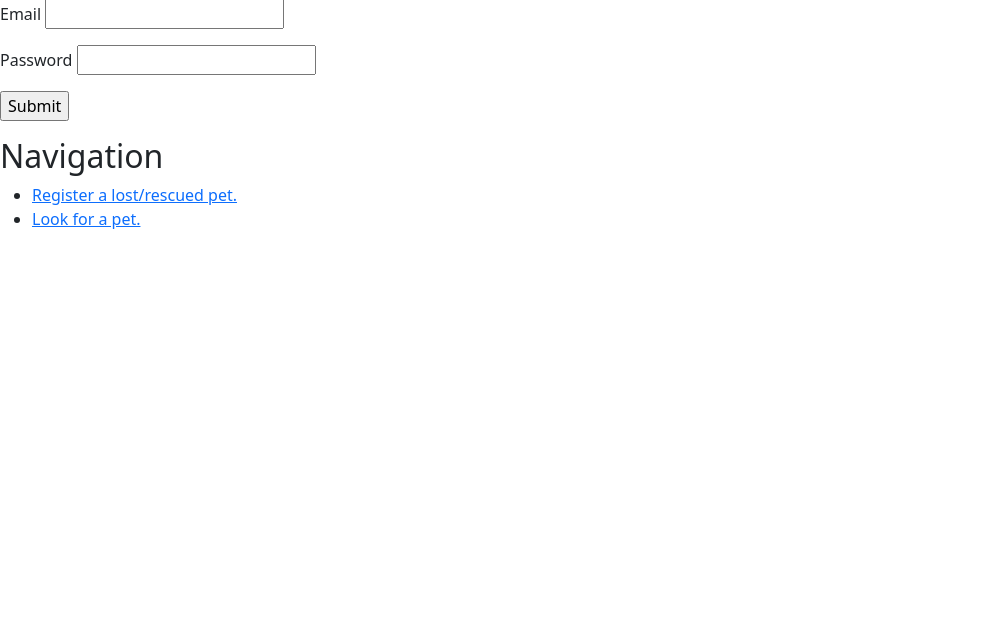
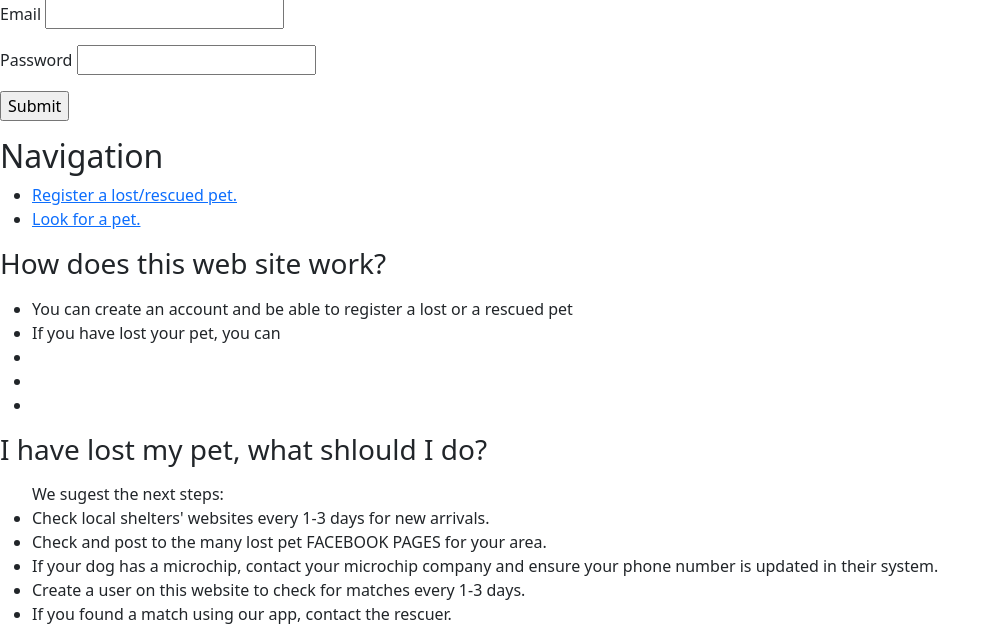
Before and after one commit to Yesicanmendoza/final_project, a Flask app: page / in a window 1280 px wide. Shown: the part 380-1022 px from the top of the page, without its empty margins (0-1001 px from the left). Before the commit the page ends 609 px from the top, so only its background shows below. Run offline with Flask 2, Linux system fonts and the light colour scheme; some libraries are stand-ins or nearby versions.

Commit message:
Updating templates

```diff
--- a/static/styles.css
+++ b/static/styles.css
@@ -8,7 +8,7 @@
 img {
     height: 200px;
     width: 200px;
-    border: 2px solid green;
+    border: 2px solid brown;
 
   }
 
@@ -20,3 +20,7 @@ img {
 
 
   }
+
+  #map {
+    display: none;
+  }
--- a/templates/homepage.html
+++ b/templates/homepage.html
@@ -44,5 +44,25 @@
       <li><a href='/look_for_pet'>Look for a pet.</a></li>
     </ul>
 
+    <h3>How does this web site work?</h3>
+    <p>
+      <ul>
+        <li>You can create an account and be able to register a lost or a rescued pet</li>
+        <li>If you have lost your pet, you can </li>
+        <li></li>
+        <li></li>
+        <li></li>
+      </ul>
+    </p>
+    <h3>I have lost my pet, what shlould I do?</h3>
+    <p>
+      <ul>We sugest the next steps:
+        <li>Check local shelters' websites every 1-3 days  for new arrivals.</li>
+        <li>Check and post to the many lost pet FACEBOOK PAGES for your area.</li>
+        <li>If your dog has a microchip, contact your microchip company and ensure your phone number is updated in their system.</li>
+        <li>Create a user on this website to check for matches every 1-3 days.</li>
+        <li>If you found a match using our app, contact the rescuer.</li>
+      </ul>
+    </p>
 
 {% endblock %}
```
